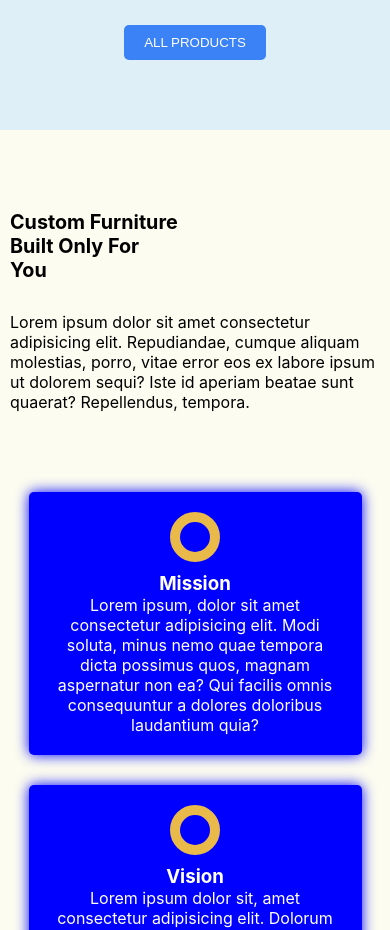
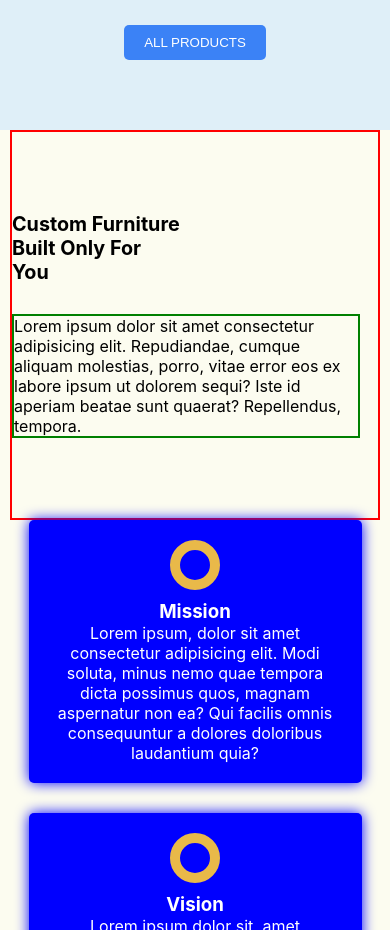
Before and after one commit to bezbrain/ComfiableHomes, a React (Vite) app: page / in a window 390 px wide. Shown: the part 2360-3290 px from the top of the page. Built offline with nearby package versions, Linux system fonts and the light colour scheme; data requests are answered from the project's data file.

Commit message:
Worked massively on the product page interface, and wrote the media query

```diff
--- a/src/styles/home2.css
+++ b/src/styles/home2.css
@@ -23,17 +23,18 @@
 }
 @media screen and (max-width: 1000px) {
   .top-sect {
-    /* border: 2px solid red; */
+    border: 2px solid red;
     flex-direction: column;
+    /* width: 95%; */
   }
   .top-sect h2 {
-    /* border: 2px solid green; */
     min-width: calc(35% + 40px);
     margin-bottom: 30px;
     font-size: calc(2.5vw + 10px) !important;
   }
   .top-sect p {
-    min-width: 100%;
+    border: 2px solid green;
+    min-width: 95%;
   }
 }
 
```
